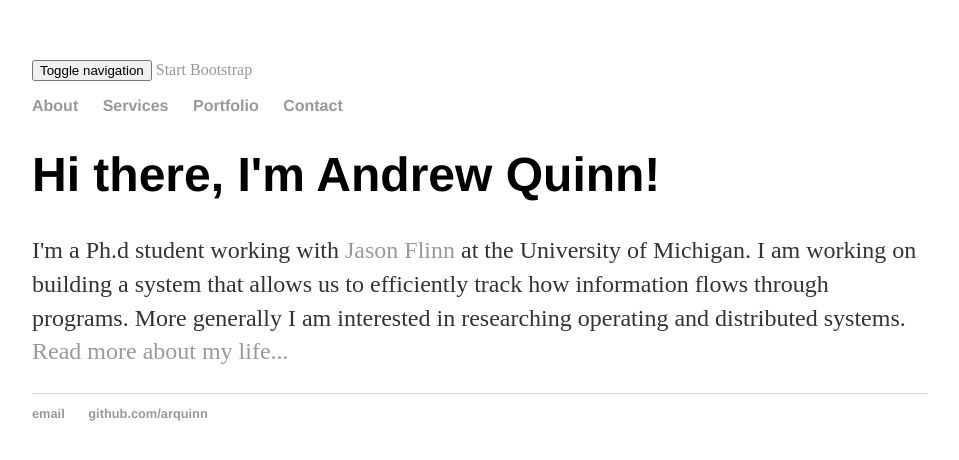
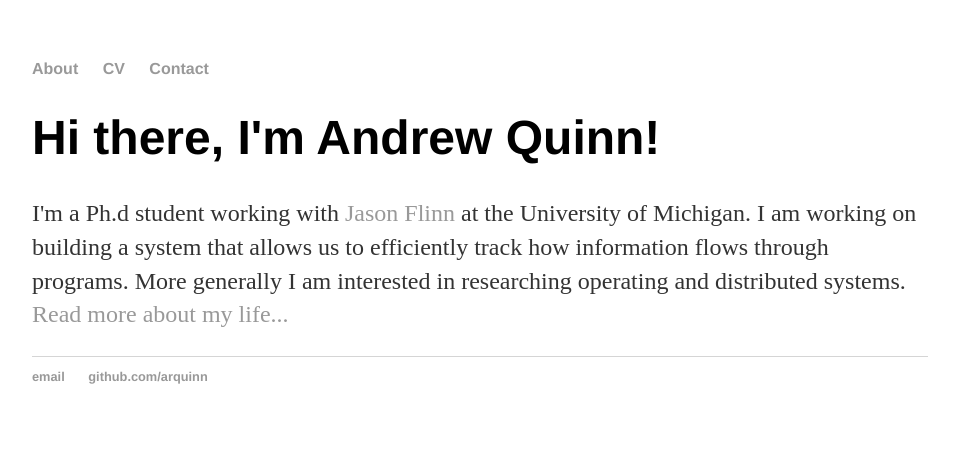
Before and after one commit to arquinn/arquinn.github.io, a Jekyll site: the page built from index.html, in a window 1280 px wide. Shown: the top 460 px of the page, without its empty margins (160-1119 px from the left). Built offline with Jekyll 4.4.1, drawn with Linux system fonts in a browser that asks for light colours.

Commit message:
Update nav.html

```diff
--- a/_includes/nav.html
+++ b/_includes/nav.html
@@ -1,15 +1,5 @@
 <nav id="mainNav" class="navbar navbar-default navbar-fixed-top">
   <div class="container-fluid">
-    <!-- Brand and toggle get grouped for better mobile display -->
-    <div class="navbar-header">
-      <button type="button" class="navbar-toggle collapsed" data-toggle="collapse" data-target="#bs-example-navbar-collapse-1">
-      <span class="sr-only">Toggle navigation</span>
-      <span class="icon-bar"></span>
-      <span class="icon-bar"></span>
-      <span class="icon-bar"></span>
-      </button>
-      <a class="navbar-brand" href="/">Start Bootstrap</a>
-    </div>
     <!-- Collect the nav links, forms, and other content for toggling -->
     <div class="collapse navbar-collapse" id="bs-example-navbar-collapse-1">
       <ul class="nav navbar-nav navbar-right">
@@ -20,19 +10,13 @@
         {% endif %}
         <a href="/about.html">About</a></li>
 
-        {% if page.url == '/services.html' %}
+        {% if page.url == '/cv.html' %}
           <li class="active">
         {% else %}
           <li>
         {% endif %}
-        <a href="/services.html">Services</a></li>
+        <a href="/cv.html">CV</a></li>
 
-        {% if page.url == '/portfolio.html' %}
-          <li class="active">
-        {% else %}
-          <li>
-        {% endif %}
-        <a href="/portfolio.html">Portfolio</a></li>
 
         {% if page.url == '/contact.html' %}
           <li class="active">
@@ -40,7 +24,7 @@
           <li>
         {% endif %}
         <a href="/contact.html">Contact</a></li>
-      </ul>
+
     </div>
     <!-- /.navbar-collapse -->
   </div>
```
